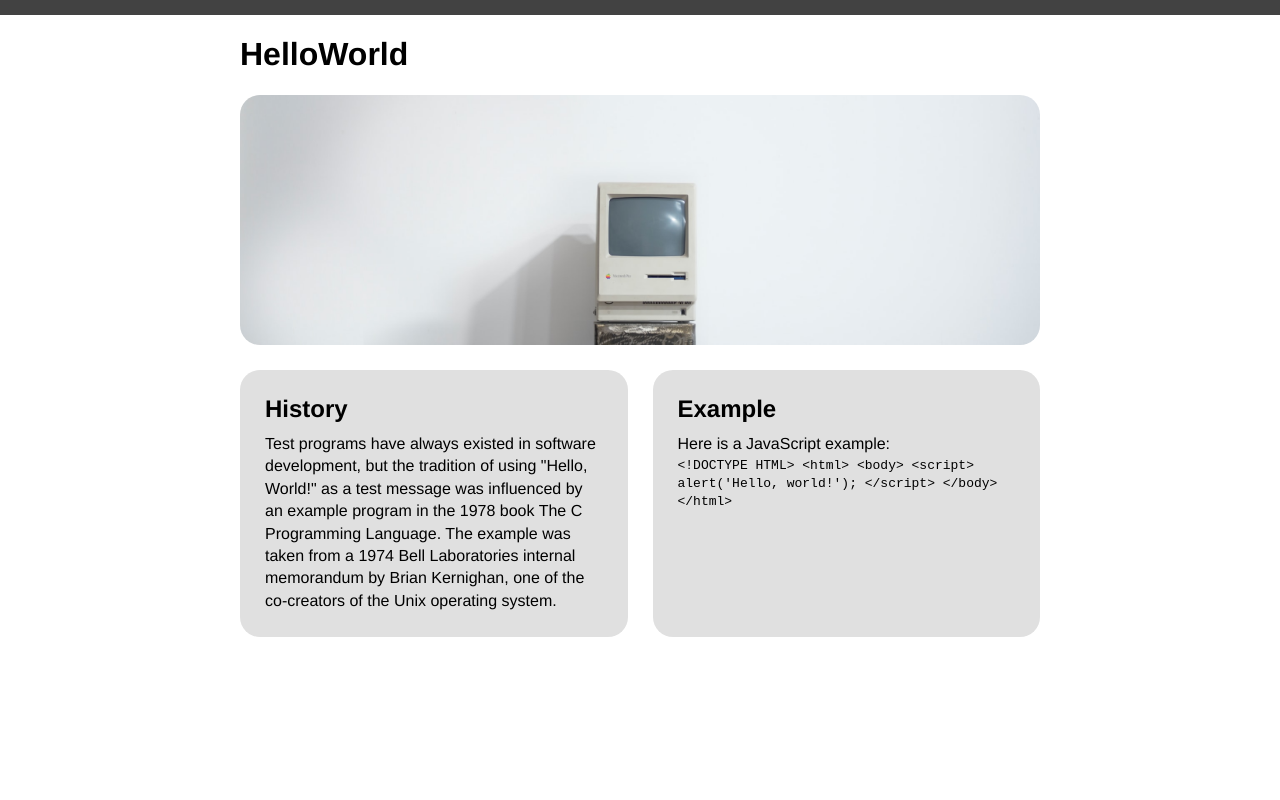
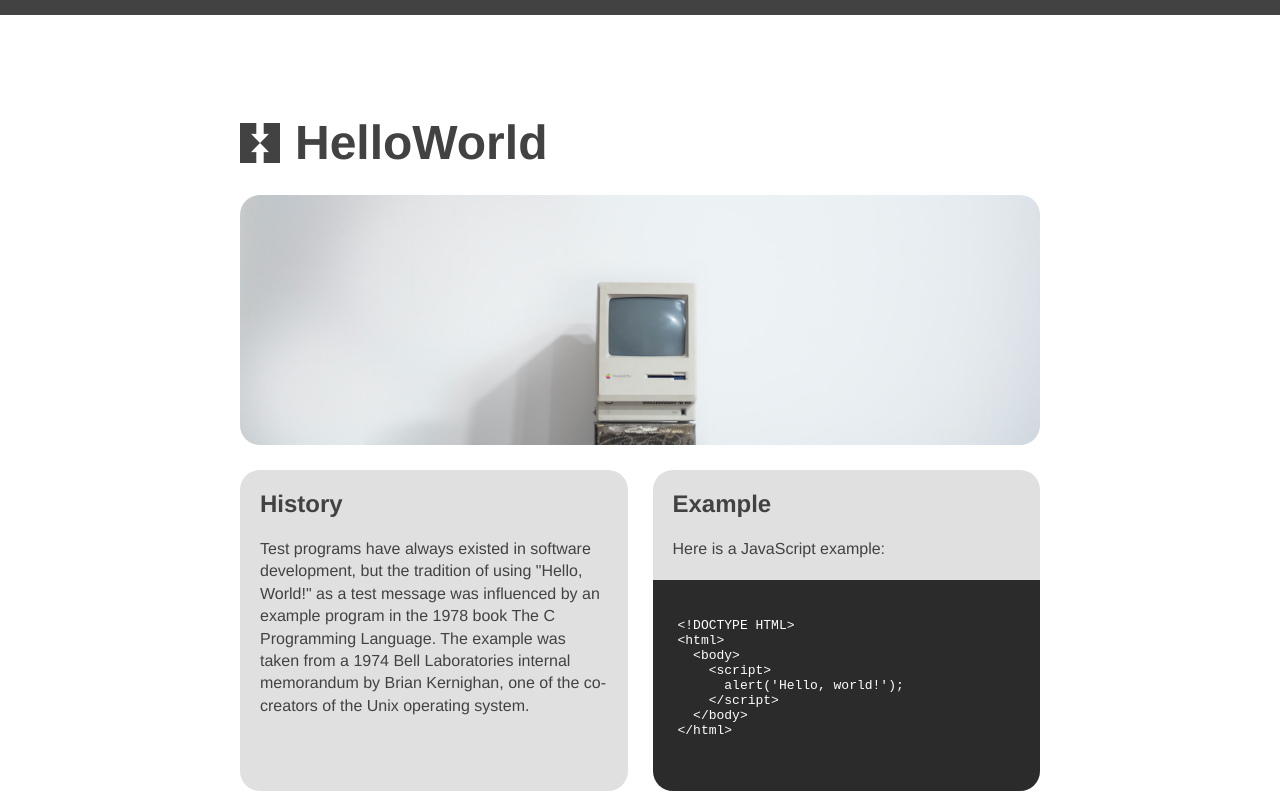
Before and after one commit to xXVoltarXx/Hello-World, a plain HTML site: page index.html in a window 1280 px wide. Drawn offline with Linux system fonts and the light colour scheme.

Commit message:
CSS cleanup

```diff
--- a/index.html
+++ b/index.html
@@ -11,17 +11,19 @@
     <main>
       <h1>HelloWorld</h1>
       <div class="masthead">
-
       </div>
       <div class="details">
         <section>
           <h2>History</h2>
           <p>Test programs have always existed in software development, but the tradition of using "Hello, World!" as a test message was influenced by an example program in the 1978 book The C Programming Language. The example was taken from a 1974 Bell Laboratories internal memorandum by Brian Kernighan, one of the co-creators of the Unix operating system.</p>
         </section>
-        <section>
+        <section class="with-code">
+          <div class="code-copy">
             <h2>Example</h2>
             <p>Here is a JavaScript example:</p>
-          <code>
+          </div>
+          <div class="code-html">
+            <code><pre>
 &lt;!DOCTYPE HTML&gt;
 &lt;html&gt;
   &lt;body&gt;
@@ -30,7 +32,8 @@
     &lt;/script&gt;
   &lt;/body&gt;
 &lt;/html&gt;
-          </code>
+            </pre></code>
+          </div>
         </section>
       </div>
     </main>
--- a/screen.css
+++ b/screen.css
@@ -6,6 +6,7 @@ body
     font-family: Helvetica, sans-serif;
     border-top: 15px solid #424242;
     margin: 0;
+    color: #424242
 }
 
 main
@@ -16,9 +17,7 @@ main
 
 .masthead
 {
-    background-image: url('Images/computer\ image.png');
-    background-size: cover;
-    background-position: bottom;
+    background: no-repeat bottom / cover url('Images/computer\ image.png');
     height: 250px;
     border-radius: 20px;
 }
@@ -34,15 +33,48 @@ main
     flex-grow: 1;
     flex-basis: 0;
     background: #e0e0e0;
-    padding: 25px;
     border-radius: 20px;
     margin-top: 25px;
+}
+
+.details section p
+{
+    margin: 20px;
+}
+
+.details section h2
+{
+    margin: 20px;
+}
+.details section.with-code
+{
+    padding: 0px;
+}
+
+div.code-html
+{
+    padding: 25px;
+    background: #2b2b2b;
+    color: #fff;
+    border-bottom-left-radius: 20px;
+    border-bottom-right-radius: 20px;
 }
 
 img
 {
     width: 100%;
 
+}
+
+h1
+{
+    background-image: url('Images/Logo.png');
+    background-repeat: no-repeat;
+    background-size: 40px;
+    background-position: center left;
+    font-size: 3em;
+    padding-left: 55px;
+    margin: 100px 0 25px 0;
 }
 
 h2
```
Lines whose indentation alone changed are shown as unchanged.
